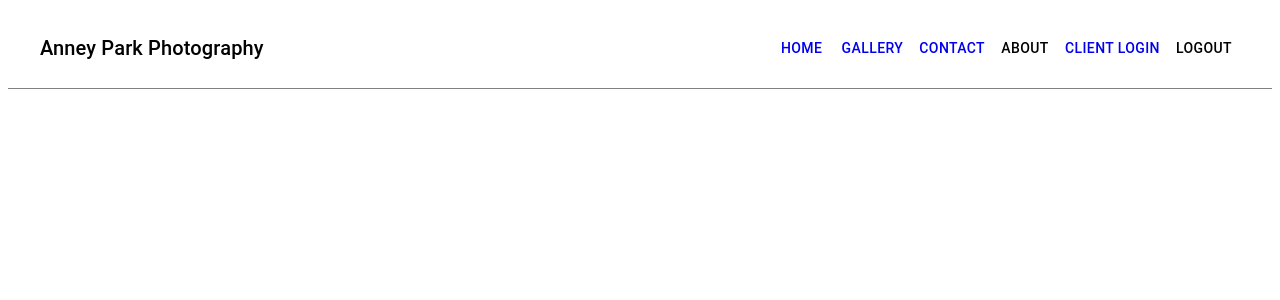
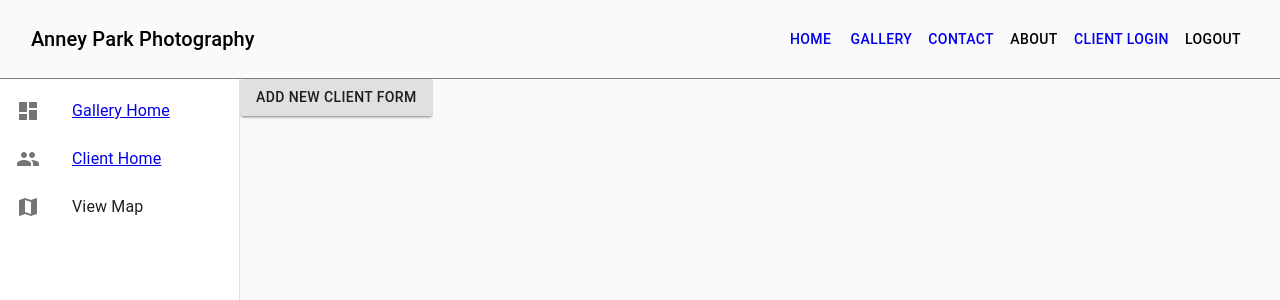
Before and after one commit to theprivatepark/capstone-frontend, a React (Create React App) app: page /admin/clienthome in a window 1280 px wide. Shown: the top 300 px of the page. Built offline with nearby package versions, Linux system fonts and the light colour scheme.

Commit message:
drawer can redirect to gallery and client

```diff
--- a/src/UserMainContainer.js
+++ b/src/AdminMainContainer.js
@@ -1,13 +1,13 @@
-import React, { useState, useEffect } from 'react';
+import React from 'react';
 import clsx from 'clsx';
 import { makeStyles } from '@material-ui/core/styles';
 import CssBaseline from '@material-ui/core/CssBaseline';
 import Drawer from '@material-ui/core/Drawer';
 import List from '@material-ui/core/List';
 import { mainListItems } from './ListItems';
-import Button from '@material-ui/core/Button';
-import CreateClientForm from './CreateClientForm';
-
+import GalleryHome from './GalleryHome';
+import { Switch, Route } from 'react-router-dom';
+import ClientHome from './ClientHome';
 
 const drawerWidth = 240;
 
@@ -32,9 +32,8 @@ const useStyles = makeStyles((theme) => ({
   },
 }));
 
-export default function UserMainContainer() {
+export default function AdminMainContainer() {
   const classes = useStyles();
-  const [showForm, setShowForm] = useState(false)
 
   return (
     <div className={classes.root}>
@@ -48,13 +47,10 @@ export default function UserMainContainer() {
         <List>{mainListItems}</List>
       </Drawer>
 
-      {!showForm ? <div className={classes.content}>
-        <Button variant="contained" onClick={() => setShowForm(!showForm)}>Add New Client Form</Button>
-        <div className={classes.appBarSpacer} />
-      </div>
-      :
-      <CreateClientForm/>}
-
+      <Switch>
+        <Route exact path="/admin/clienthome" component={ClientHome} />
+        <Route exact path="/admin/galleryhome" component={GalleryHome} />
+      </Switch>
     </div>
   );
 }
--- a/src/App.js
+++ b/src/App.js
@@ -1,22 +1,23 @@
 import React from 'react';
 import NavBar from './navbar';
 import { Switch, Route } from 'react-router-dom'
-import MainContainer from './MainContainer';
+import HomeContainer from './HomeContainer';
 import Gallery from './Gallery';
 import ContactForm from './ContactForm';
 import Login from './Login';
-import UserMainContainer from './UserMainContainer'
+import AdminMainContainer from './AdminMainContainer';
+
 
 function App() {
   return (
     <div>
       <NavBar />
       <Switch>
-        <Route exact path="/" component={MainContainer} />
+        <Route exact path="/" component={HomeContainer} />
         <Route exact path="/gallery" component={Gallery} />
-        <Route exact path="/contact" component={ContactForm}/>
-        <Route exact path="/login" component={Login}/>
-        <Route exact path ="/main" component={UserMainContainer}/>
+        <Route exact path="/contact" component={ContactForm} />
+        <Route exact path="/login" component={Login} />
+        <Route path="/admin" component={AdminMainContainer} />
       </Switch>
     </div>
 
--- /dev/null
+++ b/src/ClientHome.js
@@ -0,0 +1,39 @@
+import React, {useState } from 'react';
+import Button from '@material-ui/core/Button';
+import CreateClientForm from './CreateClientForm';
+import CssBaseline from '@material-ui/core/CssBaseline';
+import { makeStyles } from '@material-ui/core/styles';
+
+const useStyles = makeStyles((theme) => ({
+  root: {
+    display: 'flex',
+  },
+  appBarSpacer: theme.mixins.toolbar,
+  content: {
+    flexGrow: 1,
+    height: '100vh',
+    overflow: 'auto',
+  },
+}));
+
+export default function ClientHome() {
+  const classes = useStyles();
+  const [showForm, setShowForm] = useState(false)
+
+  return (
+    <div className={classes.root}>
+      <CssBaseline />
+
+
+      {!showForm ? <div className={classes.content}>
+        <Button variant="contained" onClick={() => setShowForm(!showForm)}>Add New Client Form</Button>
+        <div className={classes.appBarSpacer} />
+      </div>
+        :
+        <CreateClientForm />}
+
+
+    </div>
+  )
+
+}
--- a/src/CreateClientForm.js
+++ b/src/CreateClientForm.js
@@ -6,7 +6,6 @@ import Container from '@material-ui/core/Container';
 import Paper from '@material-ui/core/Paper';
 import TextField from '@material-ui/core/TextField';
 import Button from '@material-ui/core/Button';
-import { useForm, Controller } from 'react-hook-form';
 
 const drawerWidth = 240;
 
--- /dev/null
+++ b/src/GalleryHome.js
@@ -0,0 +1,9 @@
+import React from 'react';
+
+
+export default function GalleryHome() {
+  return(
+    <div>hey gallery page</div>
+  )
+
+}
--- a/src/MainContainer.js
+++ b/src/HomeContainer.js
@@ -2,7 +2,7 @@ import React from 'react';
 import HomePage from './HomePage';
 import Container from '@material-ui/core/Container';
 
-export default function MainContainer() {
+export default function HomeContainer() {
   return (
     <div>
       <Container maxWidth="lg">
--- a/src/ListItems.js
+++ b/src/ListItems.js
@@ -5,22 +5,30 @@ import ListItemText from '@material-ui/core/ListItemText';
 import DashboardIcon from '@material-ui/icons/Dashboard';
 import PeopleIcon from '@material-ui/icons/People';
 import MapIcon from '@material-ui/icons/Map';
+import { Link } from 'react-router-dom';
+
 
 
 export const mainListItems = (
   <div>
+    <Link to="/admin/galleryhome">
       <ListItem button>
         <ListItemIcon>
           <DashboardIcon />
         </ListItemIcon>
         <ListItemText primary="Gallery Home" />
       </ListItem>
+    </Link>
+
+    <Link to="/admin/clienthome">
       <ListItem button>
         <ListItemIcon>
           <PeopleIcon />
         </ListItemIcon>
         <ListItemText primary="Client Home" />
       </ListItem>
+    </Link>
+
     <ListItem button>
       <ListItemIcon>
         <MapIcon />
```
Lines whose indentation alone changed are shown as unchanged.
